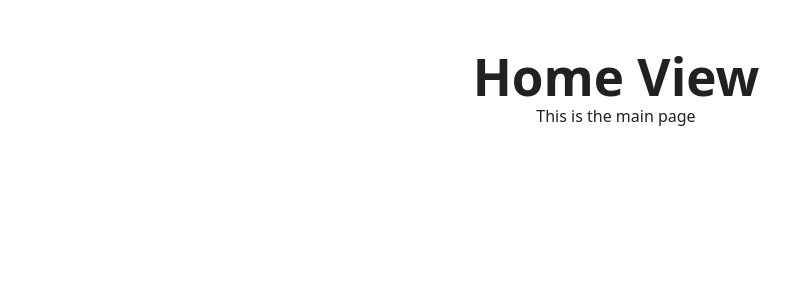
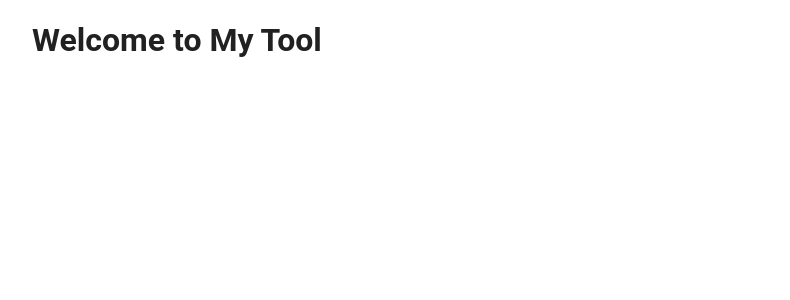
Before and after one commit to hainkiwanki/bt-third-party-resource-manager, a Vue app: page / in a window 1280 px wide. Shown: the top 300 px of the page, without its empty margins (24-814 px from the left). Built offline with nearby package versions, Linux system fonts and the light colour scheme.

Commit message:
Boilerplate update for template

```diff
--- a/src/main.ts
+++ b/src/main.ts
@@ -1,5 +1,4 @@
 import { createApp } from 'vue';
-import './style.css';
 import App from './App.vue';
 import { router } from './router/index.mjs';
 import { vuetify } from './plugins/vuetify.mjs';
--- a/src/shims-vuetify.d.ts
+++ b/src/shims-vuetify.d.ts
@@ -1,3 +1,2 @@
 declare module 'vuetify/styles';
-declare module 'vuetify/lib/framework.mjs';
 declare module 'vuetify/*';
--- a/src/style.css
+++ /dev/null
@@ -1,79 +0,0 @@
-:root {
-  font-family: system-ui, Avenir, Helvetica, Arial, sans-serif;
-  line-height: 1.5;
-  font-weight: 400;
-
-  color-scheme: light dark;
-  color: rgba(255, 255, 255, 0.87);
-  background-color: #242424;
-
-  font-synthesis: none;
-  text-rendering: optimizeLegibility;
-  -webkit-font-smoothing: antialiased;
-  -moz-osx-font-smoothing: grayscale;
-}
-
-a {
-  font-weight: 500;
-  color: #646cff;
-  text-decoration: inherit;
-}
-a:hover {
-  color: #535bf2;
-}
-
-body {
-  margin: 0;
-  display: flex;
-  place-items: center;
-  min-width: 320px;
-  min-height: 100vh;
-}
-
-h1 {
-  font-size: 3.2em;
-  line-height: 1.1;
-}
-
-button {
-  border-radius: 8px;
-  border: 1px solid transparent;
-  padding: 0.6em 1.2em;
-  font-size: 1em;
-  font-weight: 500;
-  font-family: inherit;
-  background-color: #1a1a1a;
-  cursor: pointer;
-  transition: border-color 0.25s;
-}
-button:hover {
-  border-color: #646cff;
-}
-button:focus,
-button:focus-visible {
-  outline: 4px auto -webkit-focus-ring-color;
-}
-
-.card {
-  padding: 2em;
-}
-
-#app {
-  max-width: 1280px;
-  margin: 0 auto;
-  padding: 2rem;
-  text-align: center;
-}
-
-@media (prefers-color-scheme: light) {
-  :root {
-    color: #213547;
-    background-color: #ffffff;
-  }
-  a:hover {
-    color: #747bff;
-  }
-  button {
-    background-color: #f9f9f9;
-  }
-}
--- a/src/views/Home.vue
+++ b/src/views/Home.vue
@@ -2,8 +2,7 @@
     <v-app>
         <v-main>
             <v-container>
-                <h1>Home View</h1>
-                <p>This is the main page</p>
+                <h1>Welcome to My Tool</h1>
             </v-container>
         </v-main>
     </v-app>
```
Also changed, not shown: src/router/index.mts.
